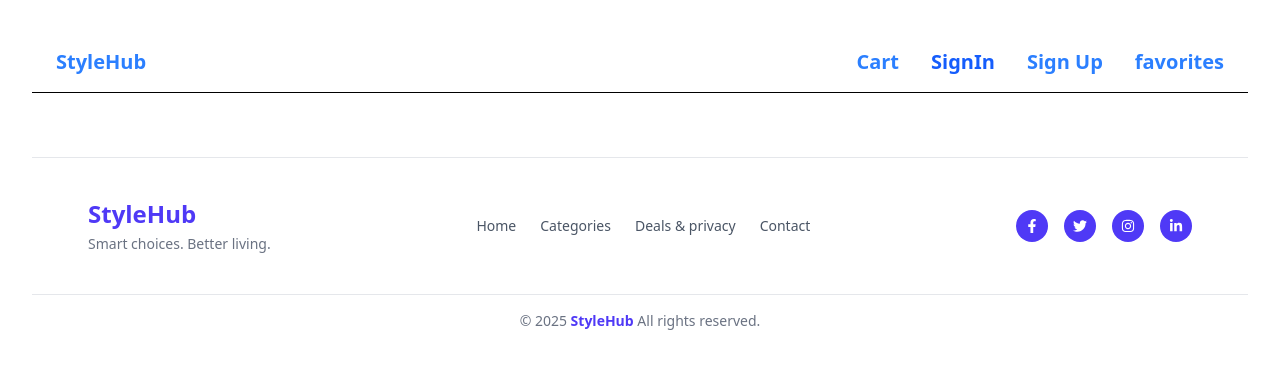
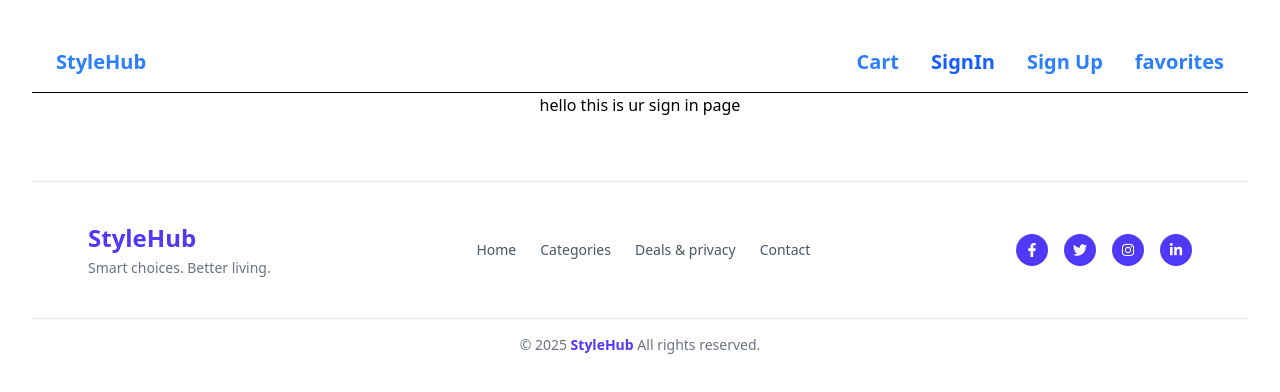
Before and after one commit to amanuel1221/e-commerce, a React (Vite) app: page /signin in a window 1280 px wide. Shown: the top 392 px of the page. Built offline with nearby package versions, Linux system fonts and the light colour scheme.

Commit message:
add sign in pages

```diff
--- a/src/components/SignIn.jsx
+++ b/src/components/SignIn.jsx
@@ -3,7 +3,7 @@ import React from 'react'
 const SignIn = () => {
   return (
     <div>
-
+      <p>hello this is ur sign in page</p>
     </div>
   )
 }
```
